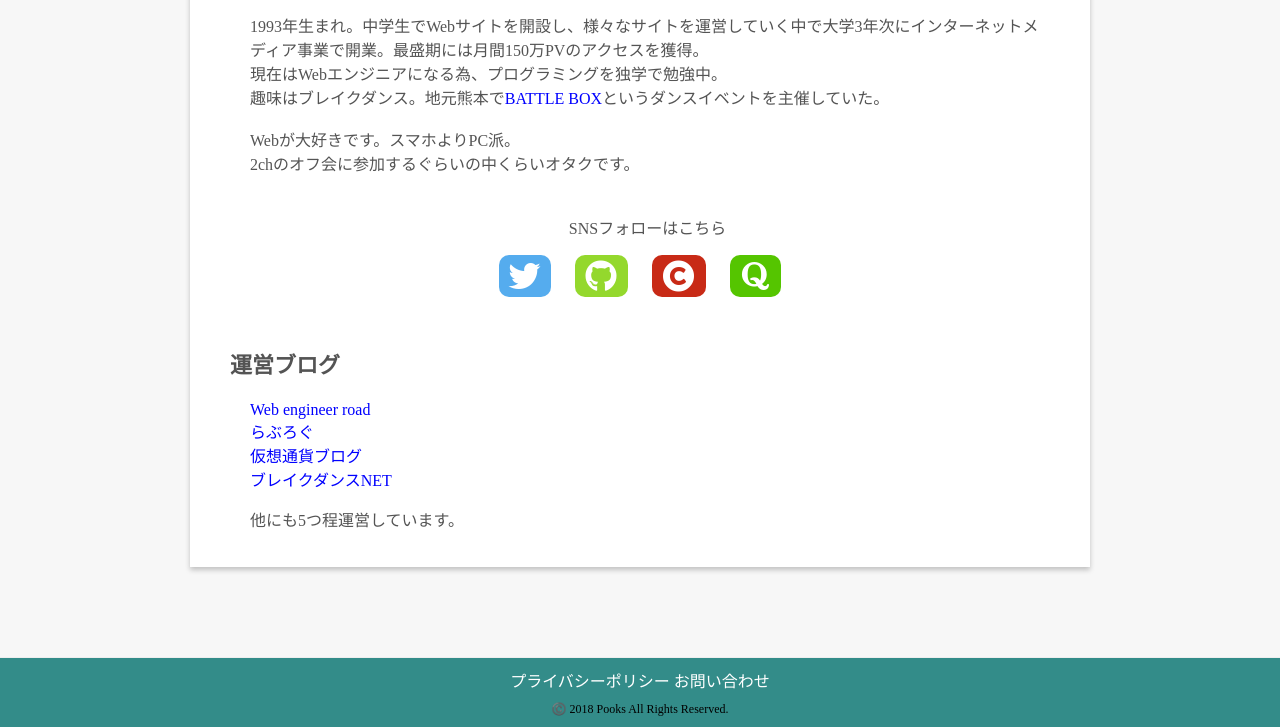
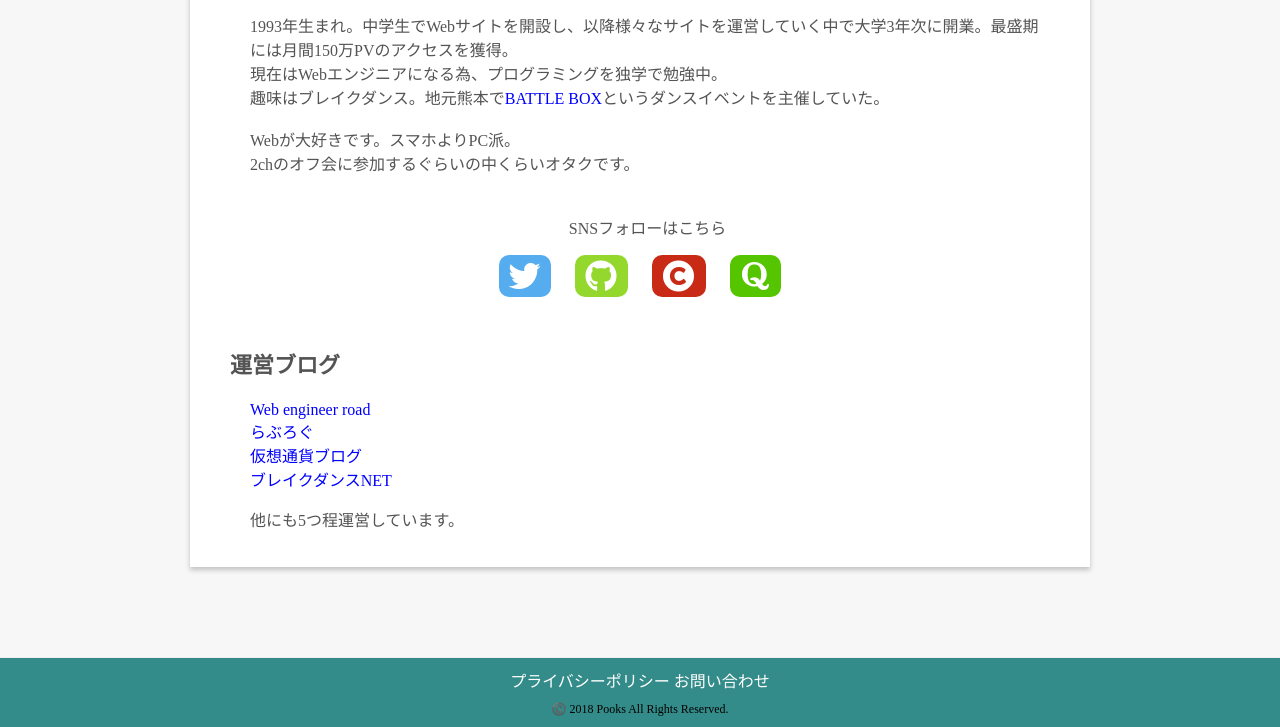
Before and after one commit to YuukiTetsuya/Pooks, a plain HTML site: page about.html in a window 1280 px wide. Shown: the part 1304-2031 px from the top of the page. Drawn offline with Linux system fonts and the light colour scheme.

```diff
--- a/about.html
+++ b/about.html
@@ -68,7 +68,7 @@
                 <p><img class="profile-image" src="image/yuuki.jpg" alt="プロフィール画像" width="380px" height="250px">
                 <iframe width="380" height="250" src="https://www.youtube.com/embed/6HVfM4lSvAk" frameborder="0" allow="accelerometer; autoplay; encrypted-media; gyroscope; picture-in-picture" allowfullscreen></iframe></p>
               </div>
-                <p>1993年生まれ。中学生でWebサイトを開設し、様々なサイトを運営していく中で大学3年次にインターネットメディア事業で開業。最盛期には月間150万PVのアクセスを獲得。</br>
+                <p>1993年生まれ。中学生でWebサイトを開設し、以降様々なサイトを運営していく中で大学3年次に開業。最盛期には月間150万PVのアクセスを獲得。</br>
                   現在はWebエンジニアになる為、プログラミングを独学で勉強中。</br>
                   趣味はブレイクダンス。地元熊本で<a href="https://www.youtube.com/watch?v=twCP4aUld_o" target="_blank">BATTLE BOX</a>というダンスイベントを主催していた。</br>
                 </br>Webが大好きです。スマホよりPC派。</br>2chのオフ会に参加するぐらいの中くらいオタクです。</br></p>
```
